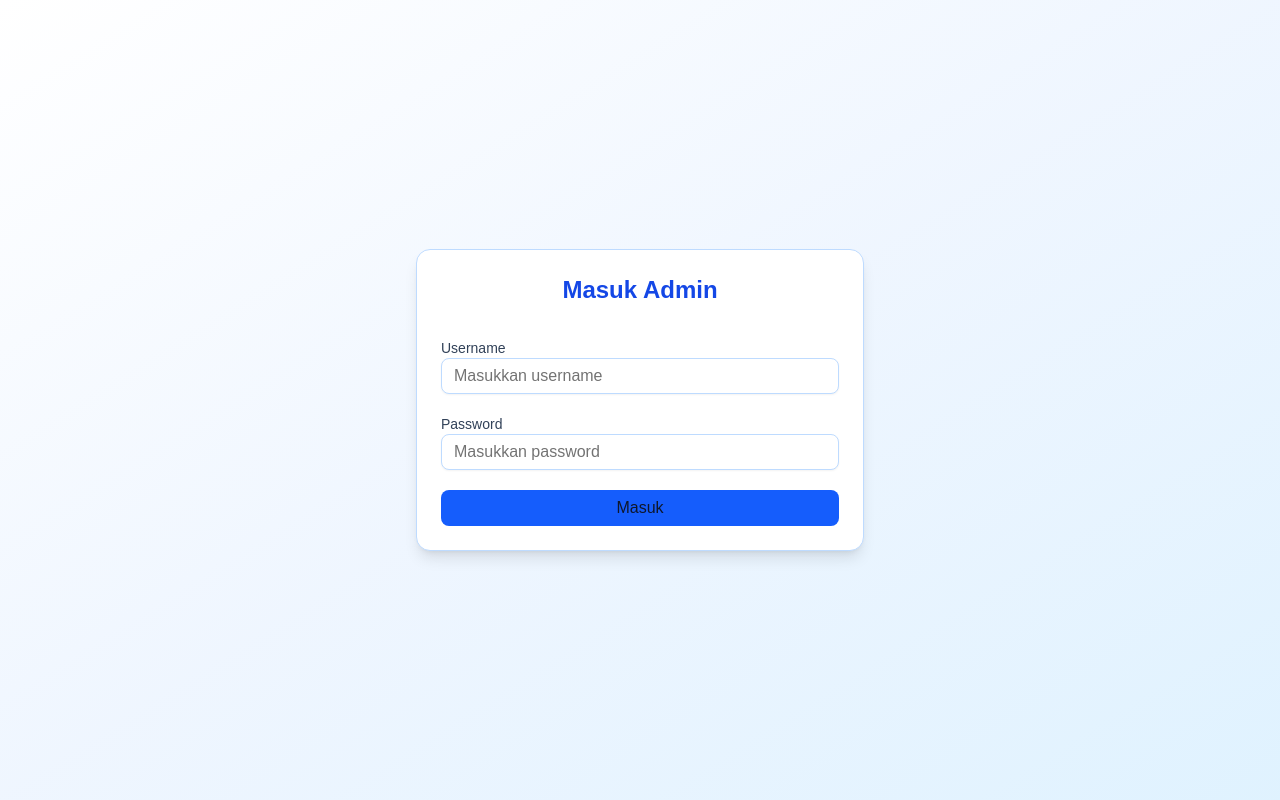
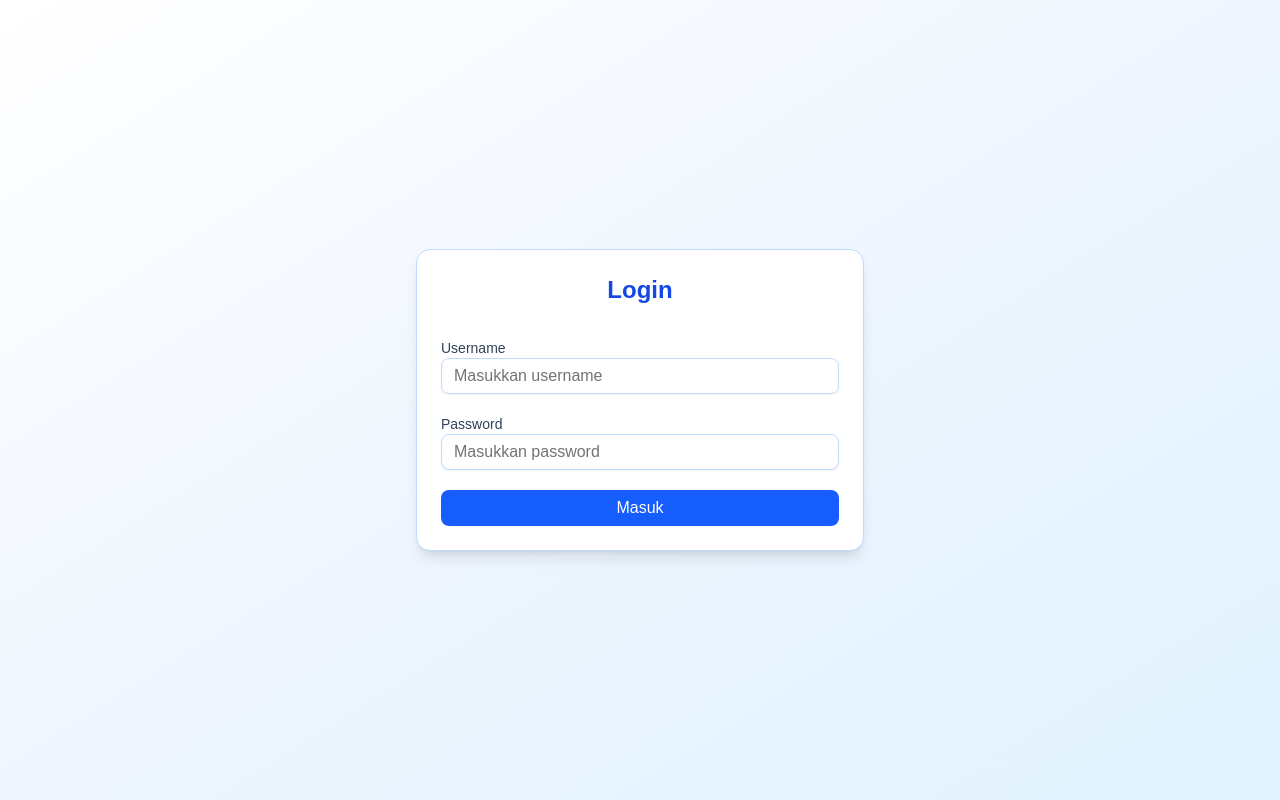
Before and after one commit to wans112/project-nareswari, a Next.js app: page /admin in a window 1280 px wide. Built offline with nearby package versions, Linux system fonts and the light colour scheme; no server answers; the database is empty.

Commit message:
fix: update admin login page title and button text for clarity

```diff
--- a/app/admin/page.js
+++ b/app/admin/page.js
@@ -66,7 +66,7 @@ export default function AdminLoginPage() {
 		<main className="min-h-screen w-full bg-gradient-to-br from-white via-blue-50 to-sky-100 text-slate-800 flex items-center justify-center px-4 py-12">
 			<Card className="w-full max-w-md border-blue-200 bg-white text-slate-900 shadow-lg">
 				<CardHeader>
-					<CardTitle className="text-center text-2xl font-bold text-blue-700">Masuk Admin</CardTitle>
+					<CardTitle className="text-center text-2xl font-bold text-blue-700">Login</CardTitle>
 				</CardHeader>
 				<CardContent>
 					<form className="space-y-5" onSubmit={handleSubmit} autoComplete="on">
@@ -111,7 +111,7 @@ export default function AdminLoginPage() {
 								required
 							/>
 						</div>
-						<Button type="submit" className="w-full bg-blue-600 text-white hover:bg-blue-700" disabled={isSubmitting}>
+						<Button type="submit" className="w-full bg-blue-600 !text-white hover:bg-blue-700" disabled={isSubmitting}>
 							{isSubmitting ? "Memproses..." : "Masuk"}
 						</Button>
 					</form>
```
